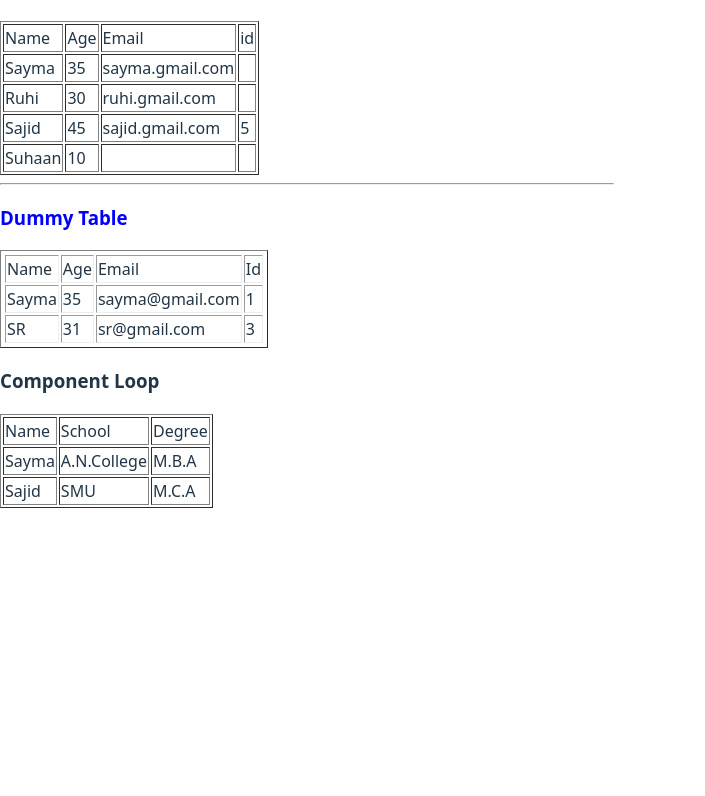
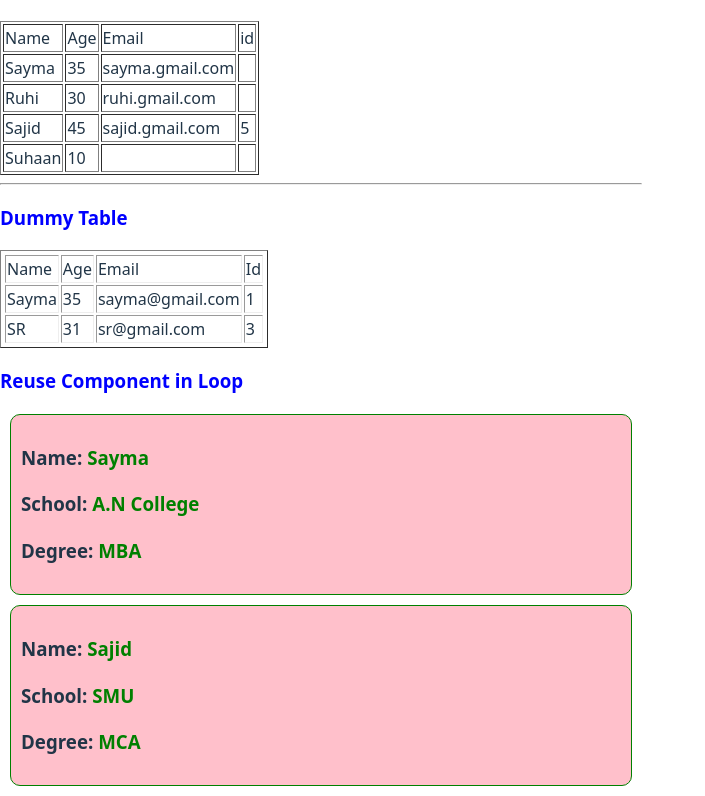
Before and after one commit to saymaruhi/Radiobtn, a React (Vite) app: page / in a window 1280 px wide. Shown: the part 485-1281 px from the top of the page, without its empty margins (0-705 px from the left). Before the commit the page ends 993 px from the top, so only its background shows below. Built offline with nearby package versions, Linux system fonts and the light colour scheme.

Commit message:
Reuse Component

```diff
--- a/src/App.jsx
+++ b/src/App.jsx
@@ -1,6 +1,7 @@
 import { useState } from "react";
 import Loop from "./arrayloop";
 import User from "./user";
+
 
 
 function App() {
@@ -60,6 +61,7 @@ function App() {
       <Loop />
       <User />
 
+
     </div>
   );
 }
--- a/src/user.jsx
+++ b/src/user.jsx
@@ -1,3 +1,5 @@
+import Userdata from "./userdata";
+
 function User() {
   const student = [
     {
@@ -14,26 +16,12 @@ function User() {
 
   return (
     <div>
-      <h3>Component Loop</h3>
-      <table border={1}>
-        <thead>
-          <tr>
-            <td>Name</td>
-            <td>School</td>
-            <td>Degree</td>
-          </tr>
-        </thead>
-        <tbody>
-          <td>Sayma</td>
-          <td>A.N.College</td>
-          <td>M.B.A</td>
-        </tbody>
-        <tbody>
-        <td>Sajid</td>
-          <td>SMU</td>
-          <td>M.C.A</td>
-        </tbody>
-      </table>
+      <h3 style={{ color: "blue" }}>Reuse Component in Loop</h3>
+      {student.map((data) => (
+        <div key={User.id}>
+         <Userdata  user={data}/>
+        </div>
+      ))}
     </div>
   );
 }
--- /dev/null
+++ b/src/userdata.jsx
@@ -0,0 +1,16 @@
+const Userdata = ({ user }) => {
+  return (
+    <div style={{border: "1px solid green",
+        padding: "10px",
+        margin: "10px",
+        width: "600px",
+        borderRadius: "10px",
+        backgroundColor:"pink"}}>
+      <h3>Name: <span  style= {{color:"green"}}>{user.Name}</span></h3>
+      <h3>School: <span style={{color:"green"}}> {user.School}</span></h3>
+      <h3>Degree:<span style={{color:"green"}}> {user.Degree}</span> </h3>
+    </div>
+  );
+};
+
+export default Userdata;
```
